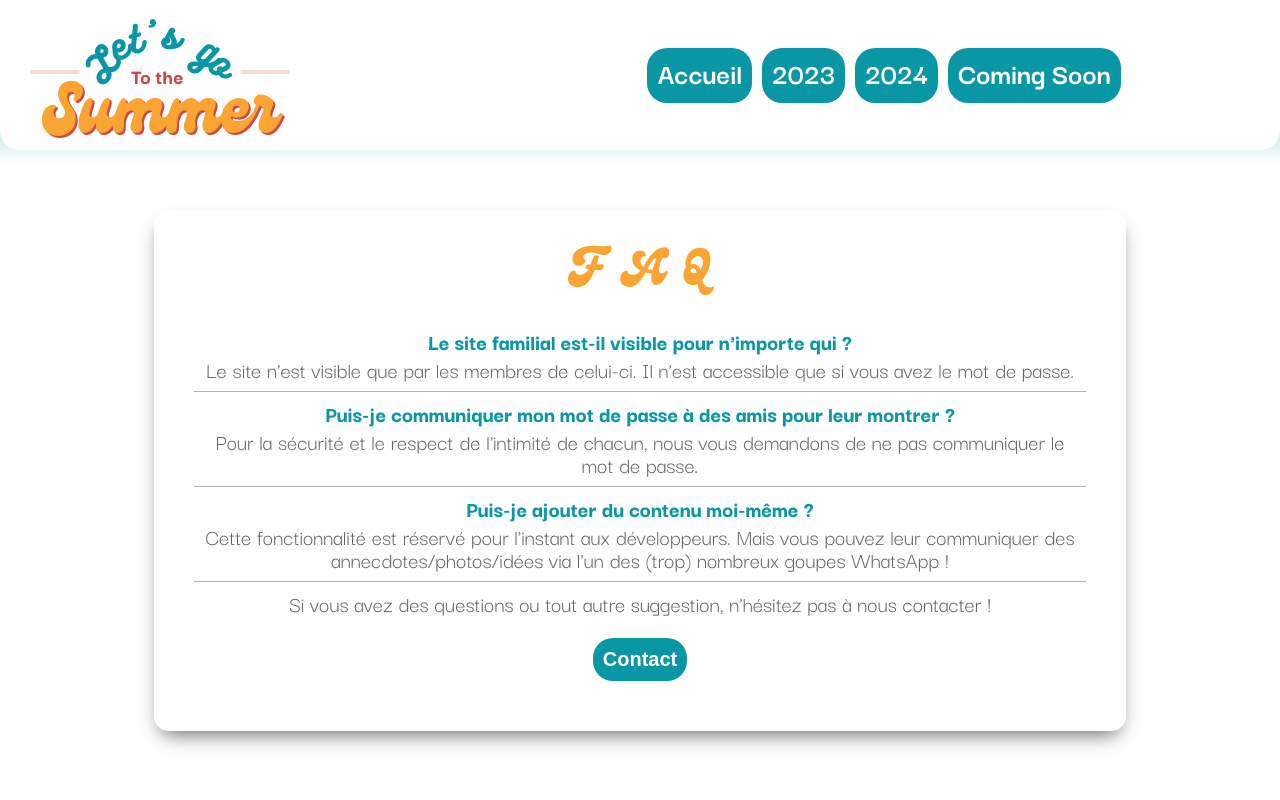
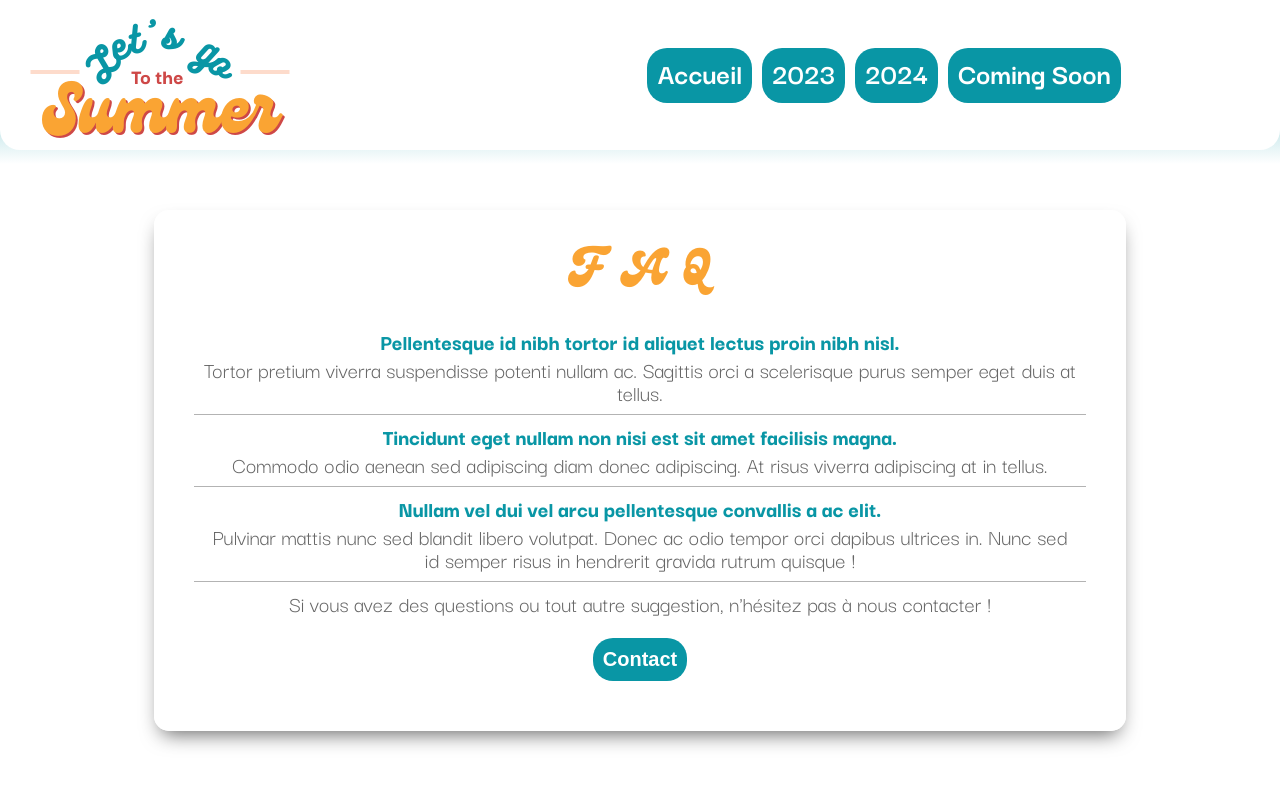
Before and after one commit to PixelsAndCookies/lets-go-to-the-summer, a React (Vite) app: page /faq in a window 1280 px wide. Shown: the top 800 px of the page. Built offline with nearby package versions, Linux system fonts and the light colour scheme.

Commit message:
Changing h3 and p text to lorem ipsum

```diff
--- a/src/pages/Faq/Faq.jsx
+++ b/src/pages/Faq/Faq.jsx
@@ -7,25 +7,25 @@ export const Faq = () => {
                 <article className="description otherPages">
                     <h2>F A Q</h2>
                     <div className="otherPages__element border">
-                        <h3>Le site familial est-il visible pour n&apos;importe qui ?</h3>
+                        <h3>Pellentesque id nibh tortor id aliquet lectus proin nibh nisl.</h3>
                         <p>
-                            Le site n&apos;est visible que par les membres de celui-ci. Il
-                            n&apos;est accessible que si vous avez le mot de passe.
+                            Tortor pretium viverra suspendisse potenti nullam ac. Sagittis orci
+                            a scelerisque purus semper eget duis at tellus.
                         </p>
                     </div>
                     <div className="otherPages__element border">
-                        <h3>Puis-je communiquer mon mot de passe à des amis pour leur montrer ?</h3>
+                        <h3>Tincidunt eget nullam non nisi est sit amet facilisis magna.</h3>
                         <p>
-                            Pour la sécurité et le respect de l&apos;intimité de chacun, nous vous
-                            demandons de ne pas communiquer le mot de passe.
+                            Commodo odio aenean sed adipiscing diam donec adipiscing. At risus
+                            viverra adipiscing at in tellus.
                         </p>
                     </div>
                     <div className="otherPages__element border">
-                        <h3>Puis-je ajouter du contenu moi-même ?</h3>
+                        <h3>Nullam vel dui vel arcu pellentesque convallis a ac elit.</h3>
                         <p>
-                            Cette fonctionnalité est réservé pour l&apos;instant aux développeurs.
-                            Mais vous pouvez leur communiquer des annecdotes/photos/idées via
-                            l&apos;un des (trop) nombreux goupes WhatsApp !
+                            Pulvinar mattis nunc sed blandit libero volutpat. Donec ac odio tempor
+                            orci dapibus ultrices in. Nunc sed id semper risus in hendrerit
+                            gravida rutrum quisque !
                         </p>
                     </div>
                     <div className="otherPages__element">
```
